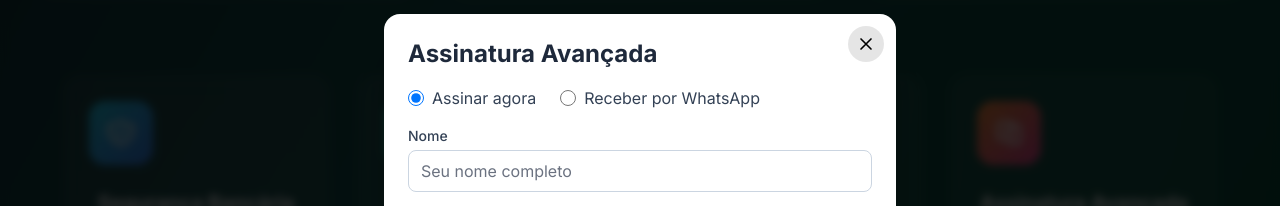
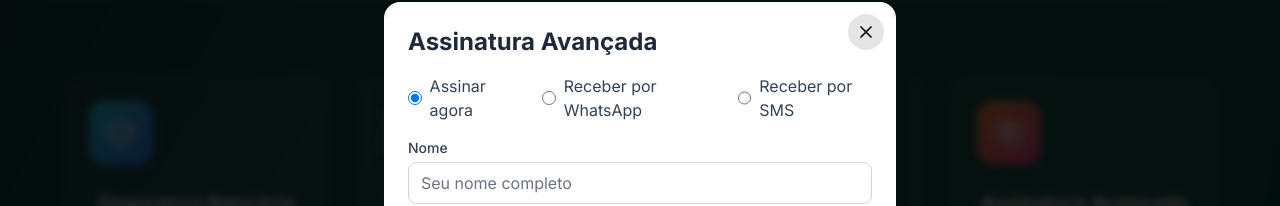
Before and after one commit to ArthurPuccinelli/crispy-octo-spoon, a Next.js app in the folder frontend/: page / in a window 1280 px wide. Both pictures are taken after a click on the button 1084 px from the left and 1699 px from the top of the page. Shown: the part 1469-1675 px from the top of the page. Built offline with nearby package versions, Linux system fonts and the light colour scheme; no server answers.

Commit message:
refactor: adiciona opção de entrega por SMS na página inicial - Atualiza o estado e a interface para incluir a nova opção de recebimento por SMS, melhorando a flexibilidade nas escolhas de entrega para o usuário.

```diff
--- a/frontend/src/app/page.tsx
+++ b/frontend/src/app/page.tsx
@@ -18,7 +18,7 @@ export default function Home() {
   const [advancedCpf, setAdvancedCpf] = useState('')
   const [advancedPhone, setAdvancedPhone] = useState('')
   const [advancedSubmitting, setAdvancedSubmitting] = useState(false)
-  const [advancedDeliveryMethod, setAdvancedDeliveryMethod] = useState<'now' | 'whatsapp'>('now')
+  const [advancedDeliveryMethod, setAdvancedDeliveryMethod] = useState<'now' | 'whatsapp' | 'sms'>('now')
   const [isMobileMenuOpen, setIsMobileMenuOpen] = useState(false)
 
   // Função para criar documento HTML de demonstração com âncora \saes\
@@ -794,6 +794,17 @@ export default function Home() {
                   />
                   <span className="text-slate-700">Receber por WhatsApp</span>
                 </label>
+                <label className="inline-flex items-center space-x-2">
+                  <input
+                    type="radio"
+                    name="delivery_method"
+                    value="sms"
+                    checked={advancedDeliveryMethod === 'sms'}
+                    onChange={() => setAdvancedDeliveryMethod('sms')}
+                    className="h-4 w-4 text-emerald-600"
+                  />
+                  <span className="text-slate-700">Receber por SMS</span>
+                </label>
               </div>
               <form
                 onSubmit={async (e) => {
```
